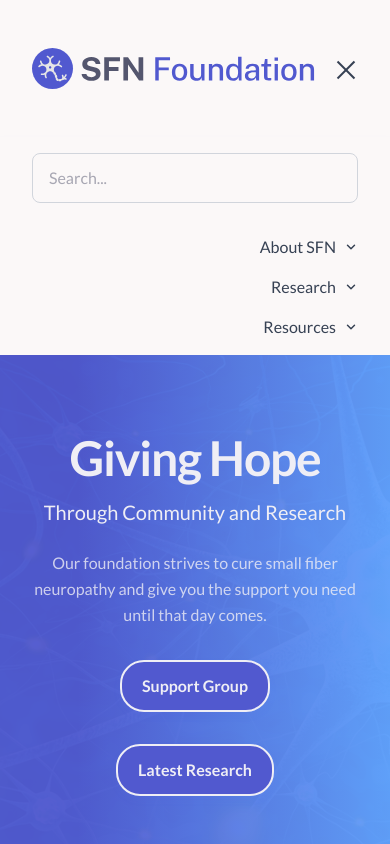
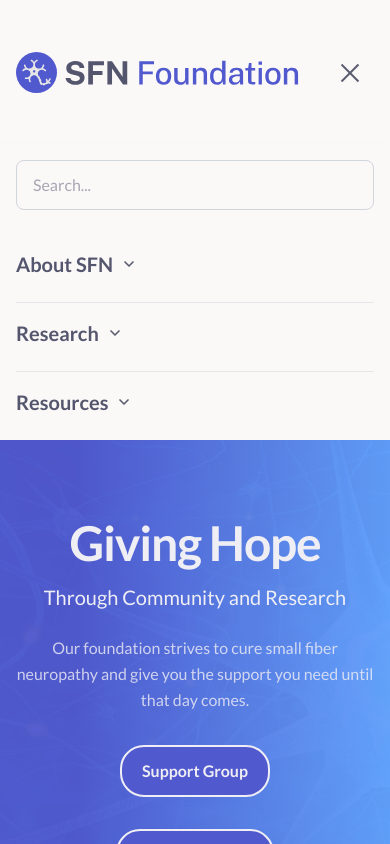
Before and after one commit to MattSnyder97/sfn-foundation, a Next.js app: page / in a window 390 px wide. Both pictures are taken after a click on the button "Toggle menu". Shown: the top 844 px of the page. Built offline with nearby package versions, Linux system fonts and the light colour scheme.

Commit message:
Mobile improvements

```diff
--- a/src/app/globals.css
+++ b/src/app/globals.css
@@ -89,8 +89,8 @@ html {
 
   @media (max-width: 640px) {
     .container-padding {
-      padding-left: 2rem;
-      padding-right: 2rem;
+      padding-left: 1rem;
+      padding-right: 1rem;
     }
   }
 
--- a/src/components/core/Header.tsx
+++ b/src/components/core/Header.tsx
@@ -1,5 +1,6 @@
 "use client";
 import { useRef, useState } from "react";
+import React from "react";
 import Image from "next/image";
 import Link from "next/link";
 import { ChevronDown } from "lucide-react";
@@ -151,7 +152,7 @@ const navLinks = [
                               href={item.href}
                               target={item.target}
                               rel={item.target === "_blank" ? "noopener noreferrer" : undefined}
-                              className="block px-4 py-3 text-sm text-gray-700 hover:text-primary hover:underline transition-colors duration-200"
+                              className="block px-4 py-3 text-sm text-gray hover:text-primary hover:underline transition-colors duration-200"
                             >
                               {item.label}
                             </Link>
@@ -177,7 +178,7 @@ const navLinks = [
               {searchOpen ? (
                 <svg
                   xmlns="http://www.w3.org/2000/svg"
-                  className="h-5 w-5 text-gray-700 animate-fadeIn hover-scale"
+                  className="h-5 w-5 text-gray animate-fadeIn hover-scale"
                   fill="none"
                   viewBox="0 0 24 24"
                   stroke="currentColor"
@@ -207,22 +208,23 @@ const navLinks = [
           <button
             onClick={() => setMobileOpen(!mobileOpen)}
             aria-label="Toggle menu"
-            className="relative w-6 h-6"
+            className="relative w-12 h-12"
+            style={{ minWidth: 48, minHeight: 48 }}
           >
             <span className="sr-only">Toggle menu</span>
             <div className="block w-6 absolute left-1/2 top-1/2 transform -translate-x-1/2 -translate-y-1/2">
               <span
-                className={`block absolute h-0.5 w-6 bg-gray-700 transform transition duration-300 ease-in-out ${
+                className={`block absolute h-0.5 w-6 bg-gray transform transition duration-300 ease-in-out ${
                   mobileOpen ? 'rotate-45' : '-translate-y-1.5'
                 }`}
               />
               <span
-                className={`block absolute h-0.5 w-6 bg-gray-700 transform transition duration-300 ease-in-out ${
+                className={`block absolute h-0.5 w-6 bg-gray transform transition duration-300 ease-in-out ${
                   mobileOpen ? 'opacity-0' : 'opacity-100'
                 }`}
               />
               <span
-                className={`block absolute h-0.5 w-6 bg-gray-700 transform transition duration-300 ease-in-out ${
+                className={`block absolute h-0.5 w-6 bg-gray transform transition duration-300 ease-in-out ${
                   mobileOpen ? '-rotate-45' : 'translate-y-1.5'
                 }`}
               />
@@ -247,30 +249,27 @@ const navLinks = [
           {navLinks.map((link, idx) => (
             <div
               key={link.label}
-              className={`text-right ${
-                idx !== 0 && idx !== navLinks.length - 1 && mobileDropdowns[link.label]
-                  ? "pt-6 pb-6"
-                  : idx === navLinks.length - 1 && mobileDropdowns[link.label]
-                  ? "pt-6"
-                  : ""
-              }`}
+              className="text-left w-full"
             >
-              <div className="w-full flex items-center justify-end text-right text-lg font-medium text-gray-700 hover:text-primary transition-colors duration-200 group gap-3">
+              {/* Divider above each category except first */}
+              {idx !== 0 && <hr className="border-t border-gray-200 my-2" />}
+              <div className={`w-full flex items-center text-left group gap-3 ${mobileDropdowns[link.label] ? "" : ""}`}>
                 {/* On mobile: if dropdown, use button to open dropdown only; if not, allow navigation */}
                 {link.dropdown ? (
                   <button
                     type="button"
                     onClick={() => toggleMobileDropdown(link.label)}
-                    className="text-base font-medium text-gray-700 hover:text-primary transition-colors duration-200 flex items-center gap-2"
+                    className={`w-full text-left text-xl flex items-center gap-2 transition-colors duration-200 ${mobileDropdowns[link.label] ? "font-bold text-primary" : "font-semibold text-dark hover:text-primary"}`}
                     aria-expanded={!!mobileDropdowns[link.label]}
+                    style={{padding: "0.5rem 0"}}
                   >
                     {link.label}
                     <ChevronDown
                       strokeWidth={2.5}
-                      className={`h-3.5 w-3.5 transition-all duration-160 ${
+                      className={`h-4 w-4 transition-all duration-160 ${
                         mobileDropdowns[link.label]
                           ? "scale-y-[-1] text-primary"
-                          : "text-gray-700 group-hover:text-primary"
+                          : "text-gray group-hover:text-primary"
                       }`}
                     />
                   </button>
@@ -278,27 +277,31 @@ const navLinks = [
                   link.href ? (
                     <Link
                       href={link.href}
-                      className="text-base font-medium text-gray-700 hover:text-primary transition-colors duration-200"
+                      className={`w-full text-left text-xl transition-colors duration-200 ${mobileDropdowns[link.label] ? "font-bold text-primary" : "font-semibold text-gray hover:text-primary"}`}
+                      style={{padding: "0.5rem 0"}}
                     >
                       {link.label}
                     </Link>
                   ) : (
-                    <span>{link.label}</span>
+                    <span className="text-xl font-semibold text-gray" style={{padding: "0.5rem 0"}}>{link.label}</span>
                   )
                 )}
               </div>
               {mobileDropdowns[link.label] && link.dropdown && (
-                <div className="mt-2 pr-4 space-y-2 text-right mb-8">
-                  {link.items?.map((item) => (
+                <div className="mt-2 pl-2 space-y-2 text-left">
+                  {link.items?.map((item, subIdx) => (
+                    <React.Fragment key={item.label + '-' + subIdx}>
+                      {/* Divider above each sublink except first */}
+                      {subIdx !== 0 && <hr className="border-t border-gray-100 my-1" />}
                       <Link
-                      key={item.label}
                         href={item.href}
                         target={item.target}
                         rel={item.target === "_blank" ? "noopener noreferrer" : undefined}
-                      className="block text-sm text-gray-700 hover:text-primary hover:underline transition-colors duration-200 rounded-md px-2 py-2"
+                        className="block text-lg text-gray hover:text-primary hover:underline transition-colors duration-200 rounded-md px-2 py-2"
                       >
                         {item.label}
                       </Link>
+                    </React.Fragment>
                   ))}
                 </div>
               )}
```
Lines whose indentation alone changed are shown as unchanged.
